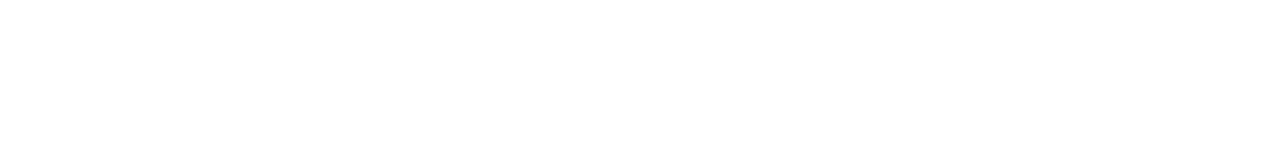
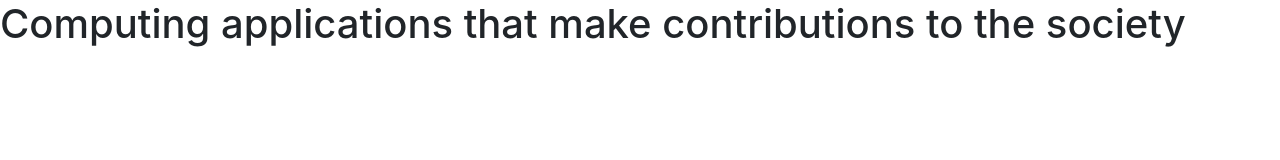
Before and after one commit to punrad/Prog-Group-Assignment, a plain HTML site: page landing.html in a window 1280 px wide. Drawn offline with nearby package versions, Linux system fonts and the light colour scheme.

Commit message:
Update landing.html

```diff
--- a/landing.html
+++ b/landing.html
@@ -9,6 +9,7 @@
     <script src="https://maxcdn.bootstrapcdn.com/bootstrap/4.1.3/js/bootstrap.min.js"></script>
   </head>
   <body>
+    <h1> Computing applications that make contributions to the society </h1>
 
   </body>
 </html>
```
